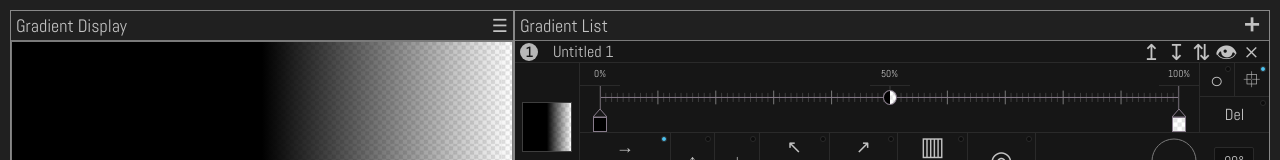
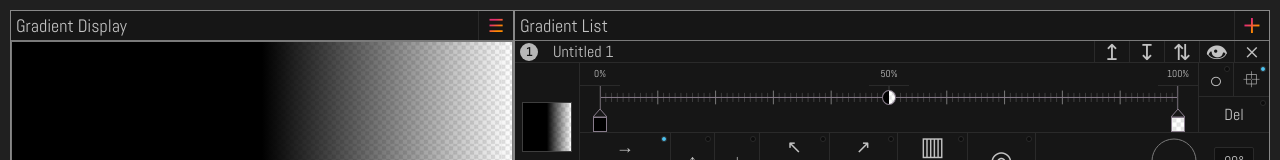
Before and after one commit to tschiboka/colorpicker, a React (Create React App) app: page / in a window 1280 px wide. Shown: the top 160 px of the page. Built offline with nearby package versions, Linux system fonts and the light colour scheme.

Commit message:
further styling

```diff
--- a/src/App.scss
+++ b/src/App.scss
@@ -40,22 +40,42 @@
     display: flex;
     flex-flow: column wrap;
     justify-content: space-between;
+    background: $primaryBackgroundColor;
     padding: 10px;
-    background: #202020;
     font-weight: bold;
     overflow-x: hidden;
     > div > header {
         width: 100%;
         height: 30px;
         max-height: 30px;
+        background: $secondaryBackgroundColor;
         display: flex;
         justify-content: space-between;
         align-items: center;
         font-size: $lrgFont;
         color: $primaryTextColor;
-        padding: 0 5px;
+        padding: 0 0 0 5px;
         border-bottom: $primaryBorder;
         cursor: default;
+        button {
+            width: 35px;
+            height: 100%;
+            display: flex;
+            justify-content: center;
+            align-items: center;
+            background: $orangePinkGradient;
+            background-clip: text;
+            color: transparent;
+            font-size: 30px;
+            border: none;
+            border-left: $tertiaryBorder;
+            cursor: pointer;
+            &:hover {
+                background-clip: none;
+                color: $activeButtonTextColor;
+                background: $secondaryBorderColor;
+            }
+        }
     }
     & > * {
         flex: 1 1 50%;
--- a/src/Components/ColorHint/ColorHint.js
+++ b/src/Components/ColorHint/ColorHint.js
@@ -88,6 +88,7 @@ export default function ColorHint(props) {
                     style={{ background }}
                     onMouseDown={e => handleThumbOnMouseDown(e)}
                     onTouchStart={e => handleThumbOnMouseDown(e)}
+                    draggable={true}
                 >
                     {renderAdjecentColors()}
                 </div>
--- a/src/Components/GradientField/GradientField.scss
+++ b/src/Components/GradientField/GradientField.scss
@@ -7,7 +7,7 @@
     header {
         height: $xlgFont;
         width: 100%;
-        padding: 0 5px 0 0;
+        padding: 0;
         background: $secondaryBackgroundColor;
         font-size: $medFont;
         display: flex;
@@ -24,7 +24,7 @@
             justify-content: center;
             background-color: $secondaryTextColor;
             color: $secondaryBackgroundColor;
-            font-size: $smlFont;
+            font-size: $xsmFont;
             font-weight: bolder;
             text-align: center;
             line-height: $lrgFont;
@@ -48,12 +48,13 @@
             button {
                 position: relative;
                 height: 100%;
-                width: 25px;
+                width: 35px !important;
                 display: flex;
                 align-items: center;
                 justify-content: center;
                 background: transparent;
                 border: none;
+                border-left: $tertiaryBorder;
                 color: $primaryTextColor;
                 font-size: $xlgFont;
                 line-height: $xlgFont;
@@ -65,6 +66,7 @@
                     height: 100%;
                 }
                 &:hover {
+                    background: $secondaryBorderColor;
                     color: $activeButtonTextColor;
                     font-size: $lrgFont;
                 }
--- a/src/Components/GradientList/GradientList.scss
+++ b/src/Components/GradientList/GradientList.scss
@@ -9,12 +9,8 @@
     overflow-y: auto;
     overflow-x: hidden;
     & > header button {
-        border: none;
-        background: transparent;
-        color: $primaryTextColor;
         font-size: $xxlFont;
-        font-weight: bold;
-        margin-right: 5px;
+        font-weight: lighter;
         &:hover {
             font-size: $xlgFont;
             color: $activeButtonTextColor;
--- a/src/Components/GradientSlider/GradientSlider.js
+++ b/src/Components/GradientSlider/GradientSlider.js
@@ -61,8 +61,6 @@ export default class GradientSlider extends Component {
 
 
     handleSliderOnMouseUp(event) {
-        console.log("UP", event.target);
-        if (this.props.preventMouseUp) return false;
         // Do nothing if any text input is active on slider
         const textActive = this.state.activeColorStopText !== undefined || this.state.activeColorHintText !== undefined;
         if (textActive) return false;
@@ -229,10 +227,16 @@ export default class GradientSlider extends Component {
 
 
     addNewColorStop(event) {
+        const sliderDiv = document.getElementById(this.state.id).children[0];
+        const width = Math.round(sliderDiv.getBoundingClientRect().width);
         const gradientCopy = getImmutableGradientCopy(this.props.gradient);
         const updatedColorStops = gradientCopy.colors;
+        let colorStop;
 
-        updatedColorStops.push({ color: "rgba(255, 255, 255, 0.5)", stop: this.getMousePosXInPercentage({ ...event }) });
+        if (this.props.gradient.repeatingUnit === "%" && Number(this.props.gradient.max) === 100) colorStop = this.getMousePosXInPercentage(event, width);
+        else colorStop = this.getMousePosX(event, width);
+
+        updatedColorStops.push({ color: "rgba(255, 255, 255, 0.5)", stop: colorStop });
         gradientCopy.colors = updatedColorStops;
 
         const gradientSorted = sortGradientByColorStopsPercentage(gradientCopy);
@@ -252,6 +256,7 @@ export default class GradientSlider extends Component {
         gradientCopy.colorHints = updatedColorHints;
         gradientCopy.colorHints = [...gradientCopy.colorHints].sort((a, b) => a - b);
 
+        console.log("ADD", gradientCopy.colorHints);
         this.props.updateGradient(gradientCopy, this.props.index);
     }
 
@@ -286,11 +291,10 @@ export default class GradientSlider extends Component {
 
 
     setActiveColorHint(activeColorHint, event) {
-        console.log("DOWN")
         this.resetStateTo({
             activeColorHint,
             mouseAtPercentage: this.getMousePosXInPercentage({ ...event })
-        });
+        })
     }
 
 
--- a/src/Components/GradientSliderButtonBox/GradientSliderButtonBox.scss
+++ b/src/Components/GradientSliderButtonBox/GradientSliderButtonBox.scss
@@ -4,17 +4,14 @@
     display: flex;
         flex-direction: column;
         justify-content: center;
-        width: 70px;
         height: 100%;
         border-left: $tertiaryBorder;
         & > div {
-            width: 100%;
             height: 50%;
             display: flex;
             &:first-child {
                 border-bottom: $tertiaryBorder;
                 button {
-                    width: 50%;
                     font-size: $xlgFont;
                     &:first-child { border-right: $tertiaryBorder; }
                     &:hover { font-size: $lrgFont; }
@@ -27,6 +24,7 @@
             }
         }
         button {
+            width: 35px;
             position: relative;
             height: 100%;
             border: none;
--- a/src/Components/ResultDisplay/ResultDisplay.scss
+++ b/src/Components/ResultDisplay/ResultDisplay.scss
@@ -7,17 +7,7 @@
     flex-direction: column;
     .ResultDisplay__header {
         .ResultDisplay__menu-btn {
-            width: 5%;
-            height: 100%;
-            border: none;
-            background: transparent;
-            color: $primaryTextColor;
             font-size: $lrgFont;
-            display: flex;
-            justify-content: flex-end;
-            align-items: center;
-            text-align: right;
-            cursor: pointer;
             &:hover {
                 font-size: $medFont;
             }
--- a/src/variables/variables.scss
+++ b/src/variables/variables.scss
@@ -5,24 +5,31 @@ $secondaryBackgroundColor:    #161616;
 $tertiaryBackgroundColor:     #101010;
 $messageShadeBackgroundColor: #000000b3;
 $buttonHoverBackgroundColor:  #ffffff27;
-// BORDER COLO
+// BORDER COLOR
 $primaryBorderColor:          #7a7a7a;
 $secondaryBorderColor:        #3e3e3e;
 $tertiaryBorderColor:         #2a2a2a;
 $messageBorderColor:          #222222;
 $shadeBorderColor:            #1a1a1a;
-// TEXT COLO
+// TEXT COLOR
 $primaryTextColor:            #c2c2c2;
 $secondaryTextColor:          #b7b7b7;
 $tertiaryTextColor:           #887c8b;
 $activeButtonTextColor:       #4cc3f1;
 $warningTextColor:            #ff1493;
 $buttonInactiveColor:         #0c0c0c;
+// CODE TEXT COLORS
+$codeBlue:                    #72e0d1;
+$codeYellow:                  #f5d67b;
+$codeOrange:                  #fc9463;
+// GRADIENT
+$orangePinkGradient:            linear-gradient(-45deg, #ff8a00 40% 30%,#e52e71 60% 70%, #e52e71 100%);
+
 
 
 
 // ---------- SIZES ---------
-// FONT SIZ
+// FONT SIZE
 $xxlFont:                       26px;
 $xlgFont:                       22px;
 $lrgFont:                       18px;
@@ -30,7 +37,7 @@ $medFont:                       16px;
 $smlFont:                       14px;
 $xsmFont:                       12px;
 $xxsFont:                       10px;
-// BORDER SIZ
+// BORDER SIZE
 $borderThin:                    1px;
 $borderMedium:                  2px;
 $borderThick:                   3px;
```
Also changed, not shown: src/functions/event_handlers.js (deleted).
